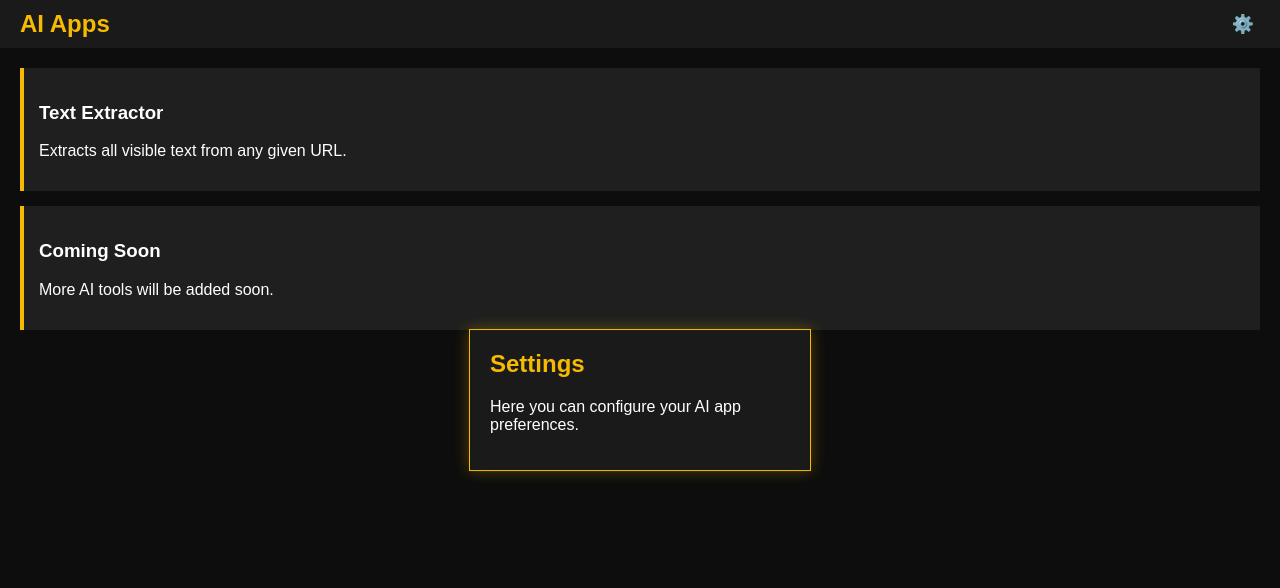
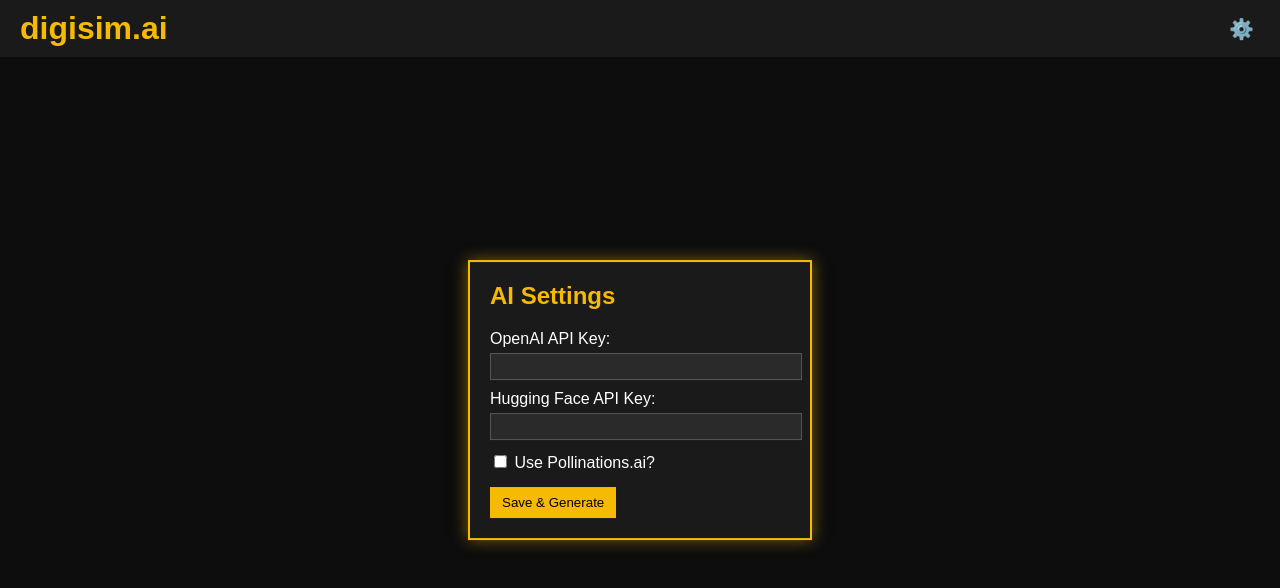
Before and after one commit to TheAlphaLeopard/deno-test, a website: page index.html in a window 1280 px wide. Both pictures are taken after a click on the button "⚙️". Drawn offline with Linux system fonts and the light colour scheme.

Commit message:
test functionality html

```diff
--- a/index.html
+++ b/index.html
@@ -1,35 +1,35 @@
 <!DOCTYPE html>
 <html lang="en">
 <head>
-  <meta charset="UTF-8">
-  <title>AI Apps</title>
+  <meta charset="UTF-8" />
+  <meta name="viewport" content="width=device-width, initial-scale=1.0"/>
+  <title>Digisim AI</title>
   <style>
     body {
       margin: 0;
       font-family: Arial, sans-serif;
-      background-color: #0d0d0d;
+      background: #0d0d0d;
       color: white;
     }
 
-    .topbar {
-      background-color: #1a1a1a;
+    .navbar {
+      background: #1a1a1a;
       padding: 10px 20px;
       display: flex;
       justify-content: space-between;
       align-items: center;
     }
 
-    .topbar h1 {
+    .navbar h1 {
+      color: #f6ba02;
       margin: 0;
-      font-size: 24px;
-      color: #f6ba02;
     }
 
     .settings-btn {
       background: none;
       border: none;
       color: white;
-      font-size: 18px;
+      font-size: 20px;
       cursor: pointer;
     }
 
@@ -39,12 +39,12 @@
       top: 50%;
       left: 50%;
       transform: translate(-50%, -50%);
-      background-color: #1a1a1a;
+      background: #1a1a1a;
+      border: 2px solid #f6ba02;
       padding: 20px;
-      border: 1px solid #f6ba02;
       z-index: 9999;
-      box-shadow: 0 0 15px rgba(246, 186, 2, 0.3);
       width: 300px;
+      box-shadow: 0 0 15px rgba(246, 186, 2, 0.5);
     }
 
     .popup h2 {
@@ -52,54 +52,94 @@
       color: #f6ba02;
     }
 
-    .content {
-      padding: 20px;
+    .popup label {
+      display: block;
+      margin-top: 10px;
     }
 
-    .app-card {
-      background-color: #1f1f1f;
-      padding: 15px;
-      margin-bottom: 15px;
-      border-left: 4px solid #f6ba02;
+    .popup input[type="text"],
+    .popup input[type="checkbox"] {
+      margin-top: 5px;
+      width: 100%;
+      padding: 5px;
+      background: #2a2a2a;
+      border: 1px solid #555;
+      color: white;
+    }
+
+    .popup input[type="checkbox"] {
+      width: auto;
+    }
+
+    .popup button {
+      margin-top: 15px;
+      padding: 8px 12px;
+      background: #f6ba02;
+      border: none;
+      cursor: pointer;
+      color: black;
+    }
+
+    #generated-content {
+      padding: 20px;
     }
   </style>
 </head>
 <body>
 
-  <div class="topbar">
-    <h1>AI Apps</h1>
+  <div class="navbar">
+    <h1>digisim.ai</h1>
     <button class="settings-btn" onclick="togglePopup()">⚙️</button>
   </div>
 
   <div class="popup" id="settingsPopup">
-    <h2>Settings</h2>
-    <p>Here you can configure your AI app preferences.</p>
+    <h2>AI Settings</h2>
+    <form id="apiForm">
+      <label>OpenAI API Key:
+        <input type="text" id="openaiKey" required />
+      </label>
+      <label>Hugging Face API Key:
+        <input type="text" id="huggingfaceKey" required />
+      </label>
+      <label>
+        <input type="checkbox" id="pollinationsCheck" /> Use Pollinations.ai?
+      </label>
+      <button type="submit">Save & Generate</button>
+    </form>
   </div>
 
-  <div class="content">
-    <div class="app-card">
-      <h3>Text Extractor</h3>
-      <p>Extracts all visible text from any given URL.</p>
-    </div>
-    <div class="app-card">
-      <h3>Coming Soon</h3>
-      <p>More AI tools will be added soon.</p>
-    </div>
+  <div id="generated-content">
+    <!-- Generated HTML/CSS/JS will go here -->
   </div>
 
   <script>
     function togglePopup() {
       const popup = document.getElementById('settingsPopup');
-      popup.style.display = (popup.style.display === 'block') ? 'none' : 'block';
+      popup.style.display = popup.style.display === 'block' ? 'none' : 'block';
     }
 
-    // Optional: close popup if clicked outside
-    window.addEventListener('click', function(e) {
-      const popup = document.getElementById('settingsPopup');
-      const btn = document.querySelector('.settings-btn');
-      if (popup.style.display === 'block' && !popup.contains(e.target) && !btn.contains(e.target)) {
-        popup.style.display = 'none';
-      }
+    document.getElementById('apiForm').addEventListener('submit', async (e) => {
+      e.preventDefault();
+
+      const openaiKey = document.getElementById('openaiKey').value.trim();
+      const huggingfaceKey = document.getElementById('huggingfaceKey').value.trim();
+      const pollinations = document.getElementById('pollinationsCheck').checked;
+
+      const response = await fetch('/generate', {
+        method: 'POST',
+        headers: {
+          'Content-Type': 'application/json'
+        },
+        body: JSON.stringify({
+          openaiKey,
+          huggingfaceKey,
+          pollinations
+        })
+      });
+
+      const result = await response.text();
+      document.getElementById('generated-content').innerHTML = result;
+      togglePopup();
     });
   </script>
 
```
